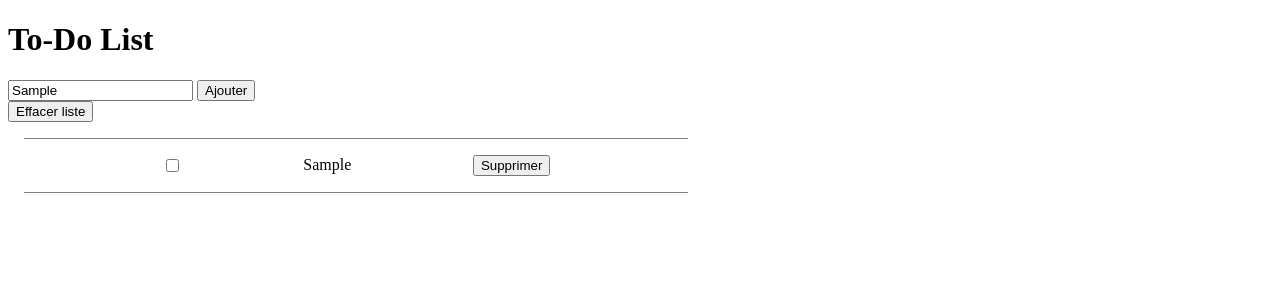
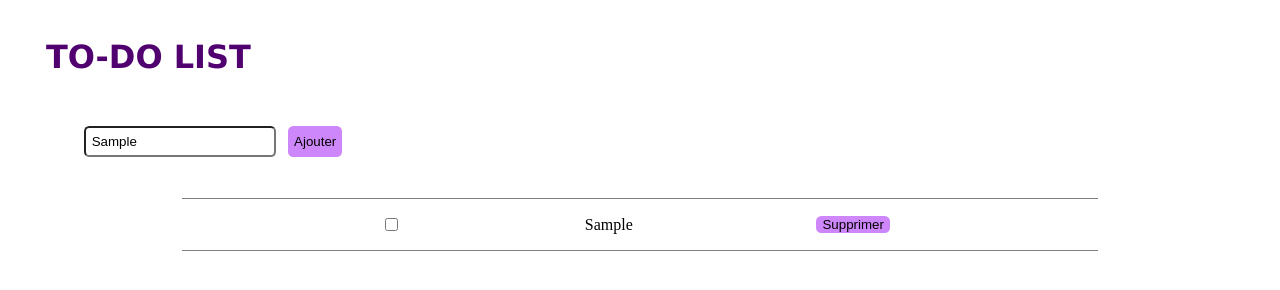
Before and after one commit to Zelie-C/toDoList, a website built with Vite: page index.html in a window 1280 px wide. Both pictures are taken after typing "Sample" into the empty fields and a click on the button "Ajouter". Built offline with nearby package versions, Linux system fonts and the light colour scheme.

Commit message:
ajout style

```diff
--- a/index.html
+++ b/index.html
@@ -16,7 +16,6 @@
         <button id="submit">Ajouter</button>
       </div>
       <div class="tasks-list">
-        <button id="clear">Effacer liste</button>
       </div>
     </div>
     <script type="module" src="/src/main.ts"></script>
--- a/src/main.ts
+++ b/src/main.ts
@@ -13,12 +13,13 @@ function createTask(){
     count++;
     const taskDiv = document.createElement("div") as HTMLDivElement;
     taskDiv.classList.add("task-div");
-    taskDiv.classList.add(`${count}`)
     toDoDiv.appendChild(taskDiv);
     const checkboxElement = document.createElement("input") as HTMLInputElement;
     checkboxElement.setAttribute("type", "checkbox");
-    checkboxElement.classList.add("checkbox");
     taskDiv.appendChild(checkboxElement);
+    checkboxElement.addEventListener("click", () => {
+      taskDiv.classList.toggle("task-checked");
+    })
     let listElement = document.createElement("div") as HTMLDivElement;
     listElement.setAttribute("id", `task${count}`);
     myStorage.setItem(listElement.getAttribute("id") as string, myTask);
@@ -55,16 +56,7 @@ function isChecked(){
   }
 
 isChecked();
-/*function removeTask(){
-  let buttonsList = document.querySelectorAll("remove-button");
-  let buttonsArray = Array.from(buttonsList);
-  buttonsArray.forEach( button => button.addEventListener("click", () => {
-    let parentElement = button.parentElement;
-    parentElement?.remove();
-  }))
-}*/
 
 
-/*getTask();*/
 clearList();
 /*removeTask();*/
--- a/src/style.css
+++ b/src/style.css
@@ -1,15 +1,56 @@
-li {
-  list-style-type: none;
+h1 {
+  margin: 3% 3% 4% 3%;
+  font-family: Verdana, Geneva, Tahoma, sans-serif;
+  text-transform: uppercase;
+  color: rgb(80, 0, 111);
 }
+
+.add-task {
+  display: flex;
+  margin: 2% 2% 2% 6%;
+}
+
+#written-text {
+  margin-right: 1%;
+  padding: 0.5%;
+  border-radius: 0.4em;
+}
+
+button {
+  background-color: rgb(206, 135, 250);
+  margin-right: 1%;
+  border: rgb(206, 135, 250) 0.5em;
+  border-radius: 0.4em;
+}
+
+button:hover {
+  background-color: rgb(80, 0, 111);
+  color: white;
+}
+
+.tasks-list {
+  display: flex;
+  flex-direction: column;
+  justify-content: center;
+  align-items: center;
+}
+
+
 
 .task-div {
   display: flex;
   flex-direction: row;
   justify-content: space-evenly;
   align-items: center;
-  width: 50%;
+  width: 70%;
   border-top: 0.5px solid grey;
   border-bottom: 0.5px solid grey;
   margin: 1em;
   padding: 1em;
 }
+
+.task-checked {
+  background-color: rgb(201, 217, 234);
+  opacity: 0.5;
+  order: 1;
+}
```
